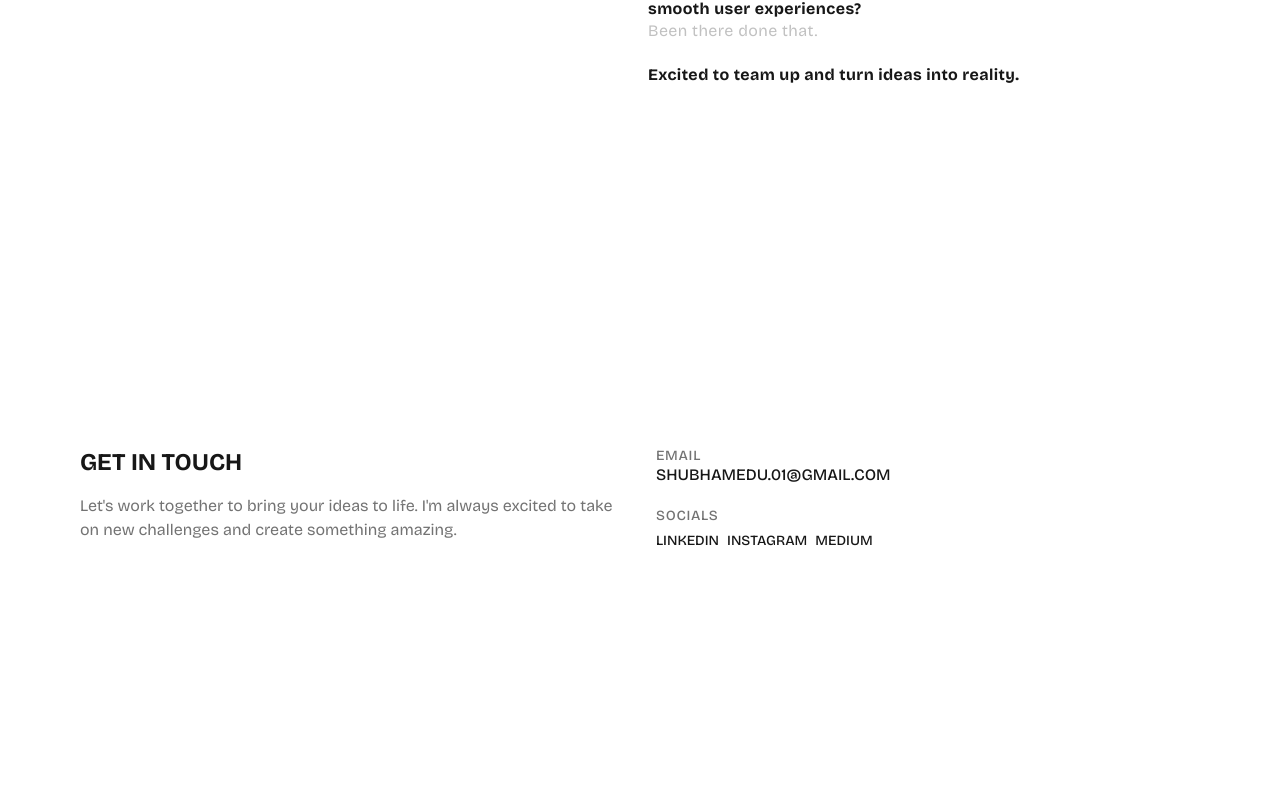
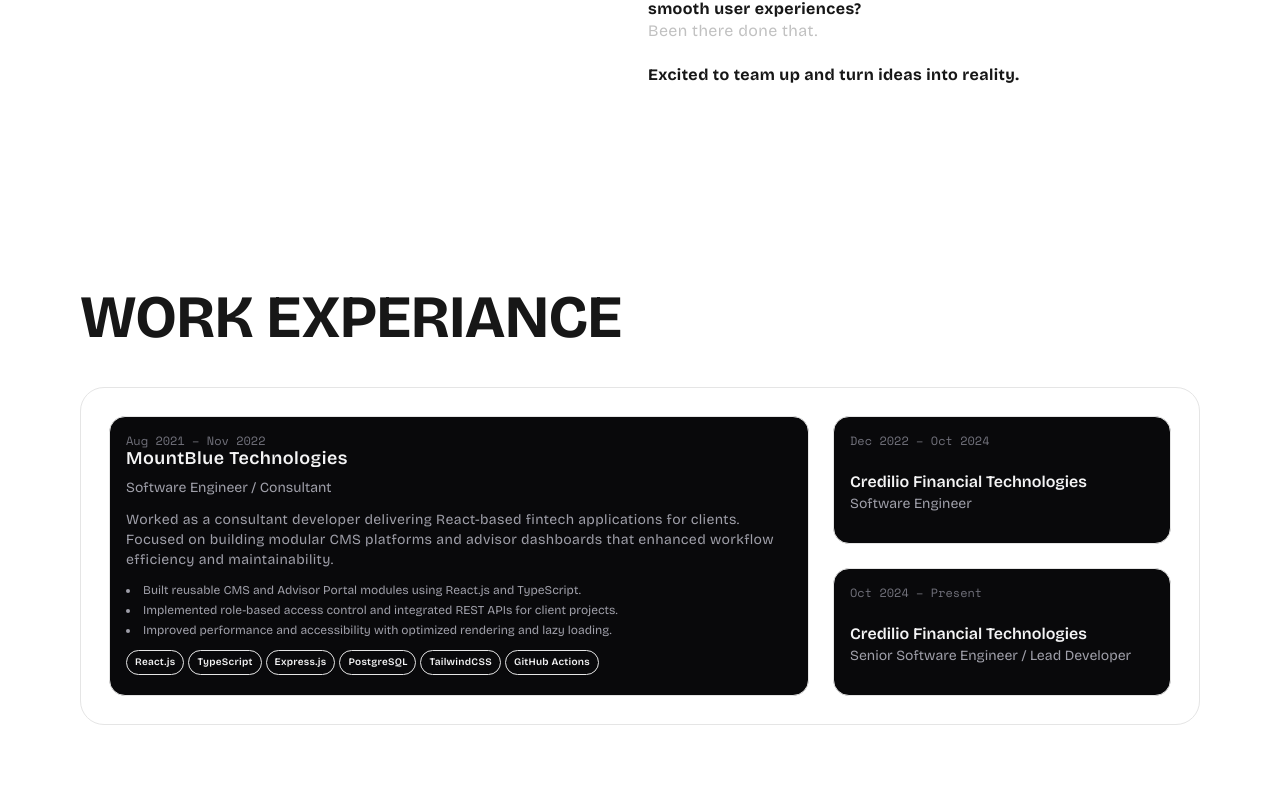
Before and after one commit to 10shubham01/portfolio3.O, a Next.js app: page / in a window 1280 px wide. Shown: the part 1180-1980 px from the top of the page. Built offline with nearby package versions, Linux system fonts and the light colour scheme.

Commit message:
exp added

```diff
--- a/app/globals.css
+++ b/app/globals.css
@@ -8,7 +8,7 @@
   --border: #e5e5e5;
   --accent: #f5f5f5;
   --accent-foreground: #171717;
-  --grid-color: #ededed;
+  --grid-color: #ebeaea;
 }
 
 .dark {
@@ -19,7 +19,7 @@
   --border: #404040;
   --accent: #262626;
   --accent-foreground: #ededed;
-  --grid-color: #0a0a0a;
+  --grid-color: #080808;
 }
 
 @theme inline {
--- a/app/page.tsx
+++ b/app/page.tsx
@@ -2,9 +2,10 @@
 import ScrollAnimatedText from "@/components/ScrollAnimationText";
 import React from "react";
 import { Bricolage_Grotesque } from "next/font/google";
-import { WHAT_CAN_I_DO } from "@/constants";
+import { experience, WHAT_CAN_I_DO } from "@/constants";
 import { TextGenerateEffect } from "@/components/TextGenratedEffect";
 import HoverFlipText from "@/components/HoverFlipText";
+import BentoGrid from "@/components/BentoGrid";
 
 const spacemono = Bricolage_Grotesque({
   subsets: ["latin"],
@@ -34,7 +35,16 @@
           duration={0.2}
         />
       </section>
-
+      <section
+        id="work"
+        className="sm:p-10 sm:pt-0 pt-0 p-2  sm:!px-20 !px-10 py-20 h-screen flex-col flex justify-center items-center"
+      >
+        <HoverFlipText
+          primary="WORK EXPERIANCE"
+          className="text-foreground sm:text-6xl text-3xl font-bold text-left w-full mb-10"
+        ></HoverFlipText>
+        <BentoGrid items={experience}></BentoGrid>
+      </section>
       <section
         id="contact"
         className="sm:p-10 sm:pt-0 pt-0 p-2  sm:!px-20 !px-10 py-20 h-screen  place-content-center"
--- a/app/test/page.tsx
+++ b/app/test/page.tsx
@@ -1,47 +1,80 @@
 import BentoGrid from "@/components/BentoGrid";
 import React from "react";
-export const projects = [
+const experience = [
   {
     id: 1,
-    title: "Credilio Financial Technologies — Senior Software Engineer",
+    company: "MountBlue Technologies",
+    role: "Software Engineer / Consultant",
+    duration: "Aug 2021 – Nov 2022",
     description:
-      "Led a team of engineers and mentored developers through code reviews, knowledge sharing, and onboarding. Managed and optimized GitHub CI/CD pipelines for AWS deployment, ensuring efficient and reliable releases.",
-    link: "https://www.credilio.in/",
+      "Worked as a consultant developer delivering React-based fintech applications for clients. Focused on building modular CMS platforms and advisor dashboards that enhanced workflow efficiency and maintainability.",
+    achievements: [
+      "Built reusable CMS and Advisor Portal modules using React.js and TypeScript.",
+      "Implemented role-based access control and integrated REST APIs for client projects.",
+      "Improved performance and accessibility with optimized rendering and lazy loading.",
+    ],
+    techStack: [
+      "React.js",
+      "TypeScript",
+      "Express.js",
+      "PostgreSQL",
+      "TailwindCSS",
+      "GitHub Actions",
+    ],
+    link: "https://www.mountblue.io/",
   },
   {
     id: 2,
-    title: "Customer Portal — Credilio",
+    company: "Credilio Financial Technologies",
+    role: "Software Engineer",
+    duration: "Dec 2022 – Oct 2024",
     description:
-      "Integrated multiple bank APIs to streamline credit card and personal loan journeys. Rebuilt the portal using composable architecture, improving maintainability by 20%. Enhanced page load performance using virtual scrolling, debouncing, and rendering optimizations.",
+      "Joined Credilio to modernize and scale fintech web platforms. Worked on the Customer, Admin, and Novio portals using Vue.js and Nuxt.js. Migrated legacy systems, improved performance, and implemented robust validation and accessibility standards.",
+    achievements: [
+      "Migrated Nuxt 2 applications to Nuxt 3 for better performance and code maintainability.",
+      "Developed Customer, Admin, and Novio portals with composable Vue components.",
+      "Enhanced accessibility and reduced initial load time through optimized rendering strategies.",
+    ],
+    techStack: [
+      "Vue.js",
+      "Nuxt.js",
+      "TypeScript",
+      "Zod",
+      "TailwindCSS",
+      "Vite",
+      "Node.js",
+    ],
     link: "https://www.credilio.in/",
   },
   {
     id: 3,
-    title: "Advisor Portal — Credilio",
+    company: "Credilio Financial Technologies",
+    role: "Senior Software Engineer / Lead Developer",
+    duration: "Oct 2024 – Present",
     description:
-      "Developed reusable and accessible components with built-in validation. Implemented lead, customer, and earnings reports with secure file downloads. Built persistent JWT-based authentication and authorization adhering to security best practices.",
+      "Promoted to Lead Developer, overseeing frontend architecture, mentoring developers, and managing CI/CD pipelines. Introduced Nuxt 4, AWS automation, and built a video-based credit bureau score report using Remotion for personalized customer insights.",
+    achievements: [
+      "Led a team of 5+ engineers, enforcing code quality and delivery timelines.",
+      "Implemented AWS-based deployments using CloudFront, S3, and GitHub Actions.",
+      "Developed an automated video wrap system for customer bureau scores using Remotion.",
+    ],
+    techStack: [
+      "Nuxt 4",
+      "TypeScript",
+      "AWS",
+      "Remotion",
+      "Framer Motion",
+      "TailwindCSS",
+      "GitHub Actions",
+    ],
     link: "https://www.credilio.in/",
-  },
-  {
-    id: 4,
-    title: "Plug and Play Platform — Credilio",
-    description:
-      "Delivered dynamic theme support for partner integrations. Facilitated communication between Android/iOS apps and WebView in a single-page app, leading a team of 3–4 developers. Guided partner developers for seamless web-to-native integration.",
-    link: "https://www.credilio.in/",
-  },
-  {
-    id: 5,
-    title: "MountBlue Technologies — Software Engineer/Trainee",
-    description:
-      "Built dynamic full-stack applications using Vue.js, React.js, and Node.js. Migrated Nuxt 2 projects to Nuxt 3 for better performance and maintainability. Delivered high-quality code with strong debugging and QA focus using Express.js and PostgreSQL/MySQL.",
-    link: "https://www.mountblue.io/",
   },
 ];
 
 export default function page() {
   return (
     <div className=" w-screen flex justify-center items-center">
-      <BentoGrid className="max-w-6xl" items={projects}></BentoGrid>
+      <BentoGrid items={experience}></BentoGrid>
     </div>
   );
 }
--- a/components/Artboard.tsx
+++ b/components/Artboard.tsx
@@ -27,7 +27,7 @@
   return (
     <div className="sm:h-[calc(100vh-100px)] h-[calc(100dvh-400px)] sm:p-10 sm:pt-0 p-2 text-foreground">
       <div
-        className="size-full relative overflow-hidden border-2 border-border flex justify-center items-center bg-muted !cursor-grab"
+        className="size-full relative overflow-hidden border-2 border-border flex justify-center items-center bg-background !cursor-grab"
         ref={ref}
       >
         <motion.div
@@ -36,7 +36,7 @@
   sm:h-[250vh] h-[450vh]
   sm:min-w-[250vw] min-w-[550vw]
   bg-[image:linear-gradient(to_right,var(--grid-color)_1px,transparent_1px),linear-gradient(to_bottom,var(--grid-color)_1px,transparent_1px)]
-  bg-[size:12px_12px]
+  bg-[size:20px_20px]
   relative flex justify-center items-center
   !z-20
 "
--- a/components/BentoGrid.tsx
+++ b/components/BentoGrid.tsx
@@ -1,89 +1,113 @@
 "use client";
 import { cn } from "@/lib/utils";
 import { AnimatePresence, LayoutGroup, motion } from "framer-motion";
-
 import { useState } from "react";
+import HoverFlipText from "./HoverFlipText";
 
 const BentoGrid = ({
   items,
   className,
 }: {
-  items: {
-    title: string;
-    id: number;
-    description: string;
-    link: string;
-  }[];
+  items: any[];
   className?: string;
 }) => {
   const [hoveredIndex, setHoveredIndex] = useState<number | null>(null);
-  const [localitems, setItems] = useState(items);
+  const [localItems, setItems] = useState(items);
 
   const handleClick = (id: number) => {
-    const selectedItem = localitems.find((item) => item.id === id);
+    const selectedItem = localItems.find((item) => item.id === id);
     if (!selectedItem) return;
     setItems([
       selectedItem,
-      ...localitems
-        .filter((item) => item.id !== id)
-        .sort((a, b) => a.id - b.id),
+      ...localItems.filter((i) => i.id !== id).sort((a, b) => a.id - b.id),
     ]);
   };
 
   return (
     <div
       className={cn(
-        "relative p-4 rounded-3xl overflow-hidden border",
+        "relative  rounded-3xl overflow-hidden border sm:p-4 p-1",
         className
       )}
     >
       <LayoutGroup>
-        <div
-          className={cn(
-            "grid gap-2 grid-cols-4 auto-rows-[minmax(120px,1fr)] transition-all relative"
-          )}
-        >
-          {localitems.map((item, idx) => (
+        <div className="grid gap-0 grid-cols-2 sm:grid-cols-3 auto-rows-[minmax(120px,1fr)] transition-all">
+          {localItems.map((item, idx) => (
             <motion.div
-              key={item?.id}
-              onMouseEnter={() => setHoveredIndex(idx)}
-              onMouseLeave={() => setHoveredIndex(null)}
+              key={item.id}
               layout
               transition={{
                 layout: { duration: 0.7, type: "spring", bounce: 0.25 },
               }}
               onClick={() => handleClick(item.id)}
-              className={`
-                    relative group  block p-2
-                  cursor-pointer
-                  ${
+              onMouseEnter={() => setHoveredIndex(idx)}
+              onMouseLeave={() => setHoveredIndex(null)}
+              className={cn(
+                "relative group cursor-pointer block p-2 sm:p-3",
                 idx === 0
-                      ? "sm:col-span-2 sm:row-span-2 col-span-4 row-span-4"
-                      : "aspect-square"
-                  }
-                `}
+                  ? "sm:col-span-2 sm:row-span-2 col-span-2 row-span-2"
+                  : ""
+              )}
             >
               <AnimatePresence>
-                {hoveredIndex === idx && idx !== 0 && (
+                {hoveredIndex === idx && (
                   <motion.span
-                    className="absolute inset-0 h-full w-full border block  rounded-3xl"
+                    className="absolute inset-0 h-full w-full border rounded-3xl "
                     layoutId="hoverBackground"
                     initial={{ opacity: 1 }}
-                    animate={{
-                      opacity: 1,
-                      transition: { duration: 0.15 },
-                    }}
-                    exit={{
-                      opacity: 1,
-                      transition: { duration: 0.15, delay: 0.2 },
-                    }}
+                    animate={{ opacity: 1, transition: { duration: 0.2 } }}
+                    exit={{ opacity: 1, transition: { duration: 0.2 } }}
                   />
                 )}
               </AnimatePresence>
+
               <Card>
-                <CardTitle>{item.title}</CardTitle>
-                {idx === 0 && (
+                {/* Index number visible everywhere */}
+                <div className="text-zinc-500 text-xs font-mono z-40">
+                  {item.duration}
+                </div>
+
+                {/* If it's the big grid item (idx === 0) show full details */}
+                {idx === 0 ? (
+                  <div>
+                    <HoverFlipText
+                      className="text-zinc-100 font-semibold tracking-wide text-lg"
+                      primary={item.company}
+                    ></HoverFlipText>
+                    <p className="text-zinc-400 text-sm mt-1">{item.role}</p>
+
                     <CardDescription>{item.description}</CardDescription>
+
+                    {item.achievements?.length > 0 && (
+                      <ul className="mt-3 list-disc list-inside text-zinc-400 text-xs space-y-1">
+                        {item.achievements.map((point: string, i: number) => (
+                          <li key={i}>{point}</li>
+                        ))}
+                      </ul>
+                    )}
+
+                    {item.techStack?.length > 0 && (
+                      <div className="mt-3 flex flex-wrap gap-1">
+                        {item.techStack.map((tech: string, i: number) => (
+                          <CardTitle
+                            key={i}
+                            className="text-[10px]  px-2 py-1 rounded-full border"
+                          >
+                            {tech}
+                          </CardTitle>
+                        ))}
+                      </div>
+                    )}
+                  </div>
+                ) : (
+                  // For smaller grid items
+                  <div className="flex flex-col justify-center h-full">
+                    <HoverFlipText
+                      className="text-zinc-100 font-semibold text-base mb-1"
+                      primary={item.company}
+                    ></HoverFlipText>
+                    <p className="text-zinc-400 text-sm mb-1">{item.role}</p>
+                  </div>
                 )}
               </Card>
             </motion.div>
@@ -94,56 +118,56 @@
   );
 };
 
-export const Card = ({
+// ---- Reusable Card Components ----
+const Card = ({
   className,
   children,
 }: {
   className?: string;
   children: React.ReactNode;
-}) => {
-  return (
+}) => (
   <div
     className={cn(
-        "rounded-2xl h-full w-full p-4 overflow-hidden bg-black border border-transparent dark:border-white/[0.2] group-hover:border-slate-700 relative z-20",
+      "rounded-2xl h-full w-full p-4 overflow-hidden bg-zinc-950 border border-zinc-800 group-hover:border-zinc-700 relative z-20 transition-all duration-300",
       className
     )}
   >
-      <div className="relative z-50">
-        <div className="p-4">{children}</div>
-      </div>
+    {children}
   </div>
 );
-};
-export const CardTitle = ({
+
+const CardTitle = ({
   className,
   children,
 }: {
   className?: string;
   children: React.ReactNode;
-}) => {
-  return (
-    <h4 className={cn("text-zinc-100 font-bold tracking-wide mt-4", className)}>
+}) => (
+  <h4
+    className={cn(
+      "text-zinc-100 font-semibold tracking-wide text-lg mb-1",
+      className
+    )}
+  >
     {children}
   </h4>
 );
-};
-export const CardDescription = ({
+
+const CardDescription = ({
   className,
   children,
 }: {
   className?: string;
   children: React.ReactNode;
-}) => {
-  return (
+}) => (
   <p
     className={cn(
-        "mt-8 text-zinc-400 tracking-wide leading-relaxed text-sm",
+      "mt-3 text-zinc-400 tracking-wide leading-relaxed text-sm",
       className
     )}
   >
     {children}
   </p>
 );
-};
 
 export default BentoGrid;
--- a/components/HoverFlipText.tsx
+++ b/components/HoverFlipText.tsx
@@ -1,24 +1,42 @@
 "use client";
 
-import { motion } from "framer-motion";
-import { useState } from "react";
+import { motion, useInView } from "framer-motion";
+import { useState, useRef, useEffect } from "react";
 
 interface HoverFlipTextProps {
   primary: string;
   secondary?: string; // optional, defaults to primary
   className?: string;
+  delay?: number; // for staggered animation
 }
 
 export default function HoverFlipText({
   primary,
   secondary,
   className = "",
+  delay = 0,
 }: HoverFlipTextProps) {
   const [hovered, setHovered] = useState(false);
+  const [hasAnimated, setHasAnimated] = useState(false);
+  const ref = useRef(null);
+
+  const isInView = useInView(ref, { once: true, margin: "-10%" });
+
+  useEffect(() => {
+    if (isInView && !hasAnimated) {
+      const timer = setTimeout(() => {
+        setHovered(true);
+        setTimeout(() => setHovered(false), 600); // revert after flip
+      }, delay); // staggered delay
+      setHasAnimated(true);
+      return () => clearTimeout(timer);
+    }
+  }, [isInView, hasAnimated, delay]);
 
   return (
     <p
-      className={`relative inline-block overflow-hidden h-[1em] leading-none ${className} cursor-pointer `}
+      ref={ref}
+      className={`relative inline-block overflow-hidden h-[1em] leading-none ${className} cursor-pointer`}
       onMouseEnter={() => setHovered(true)}
       onMouseLeave={() => setHovered(false)}
     >
@@ -31,6 +49,8 @@
       >
         {primary}
       </motion.span>
+
+      {/* Secondary */}
       <motion.span
         initial={{ y: "100%" }}
         animate={{ y: hovered ? "0%" : "100%" }}
--- a/constants/index.ts
+++ b/constants/index.ts
@@ -53,3 +53,74 @@
     className: "text-foreground font-bold",
   },
 ];
+
+export const experience = [
+  {
+    id: 1,
+    company: "MountBlue Technologies",
+    role: "Software Engineer / Consultant",
+    duration: "Aug 2021 – Nov 2022",
+    description:
+      "Worked as a consultant developer delivering React-based fintech applications for clients. Focused on building modular CMS platforms and advisor dashboards that enhanced workflow efficiency and maintainability.",
+    achievements: [
+      "Built reusable CMS and Advisor Portal modules using React.js and TypeScript.",
+      "Implemented role-based access control and integrated REST APIs for client projects.",
+      "Improved performance and accessibility with optimized rendering and lazy loading.",
+    ],
+    techStack: [
+      "React.js",
+      "TypeScript",
+      "Express.js",
+      "PostgreSQL",
+      "TailwindCSS",
+      "GitHub Actions",
+    ],
+    link: "https://www.mountblue.io/",
+  },
+  {
+    id: 2,
+    company: "Credilio Financial Technologies",
+    role: "Software Engineer",
+    duration: "Dec 2022 – Oct 2024",
+    description:
+      "Joined Credilio to modernize and scale fintech web platforms. Worked on the Customer, Admin, and Novio portals using Vue.js and Nuxt.js. Migrated legacy systems, improved performance, and implemented robust validation and accessibility standards.",
+    achievements: [
+      "Migrated Nuxt 2 applications to Nuxt 3 for better performance and code maintainability.",
+      "Developed Customer, Admin, and Novio portals with composable Vue components.",
+      "Enhanced accessibility and reduced initial load time through optimized rendering strategies.",
+    ],
+    techStack: [
+      "Vue.js",
+      "Nuxt.js",
+      "TypeScript",
+      "Zod",
+      "TailwindCSS",
+      "Vite",
+      "Node.js",
+    ],
+    link: "https://www.credilio.in/",
+  },
+  {
+    id: 3,
+    company: "Credilio Financial Technologies",
+    role: "Senior Software Engineer / Lead Developer",
+    duration: "Oct 2024 – Present",
+    description:
+      "Promoted to Lead Developer, overseeing frontend architecture, mentoring developers, and managing CI/CD pipelines. Introduced Nuxt 4, AWS automation, and built a video-based credit bureau score report using Remotion for personalized customer insights.",
+    achievements: [
+      "Led a team of 5+ engineers, enforcing code quality and delivery timelines.",
+      "Implemented AWS-based deployments using CloudFront, S3, and GitHub Actions.",
+      "Developed an automated video wrap system for customer bureau scores using Remotion.",
+    ],
+    techStack: [
+      "Nuxt 4",
+      "TypeScript",
+      "AWS",
+      "Remotion",
+      "Framer Motion",
+      "TailwindCSS",
+      "GitHub Actions",
+    ],
+    link: "https://www.credilio.in/",
+  },
+];
```
Lines whose indentation alone changed are shown as unchanged.
